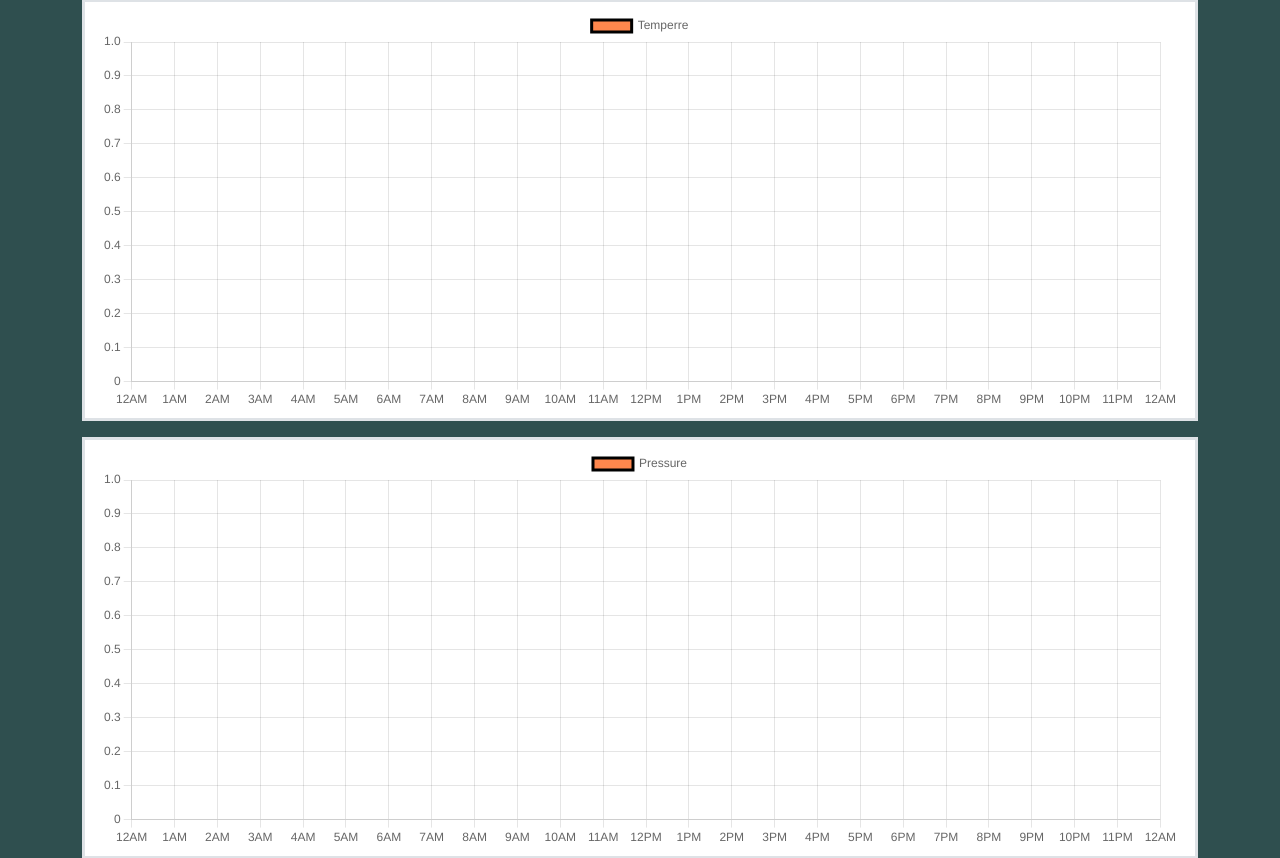
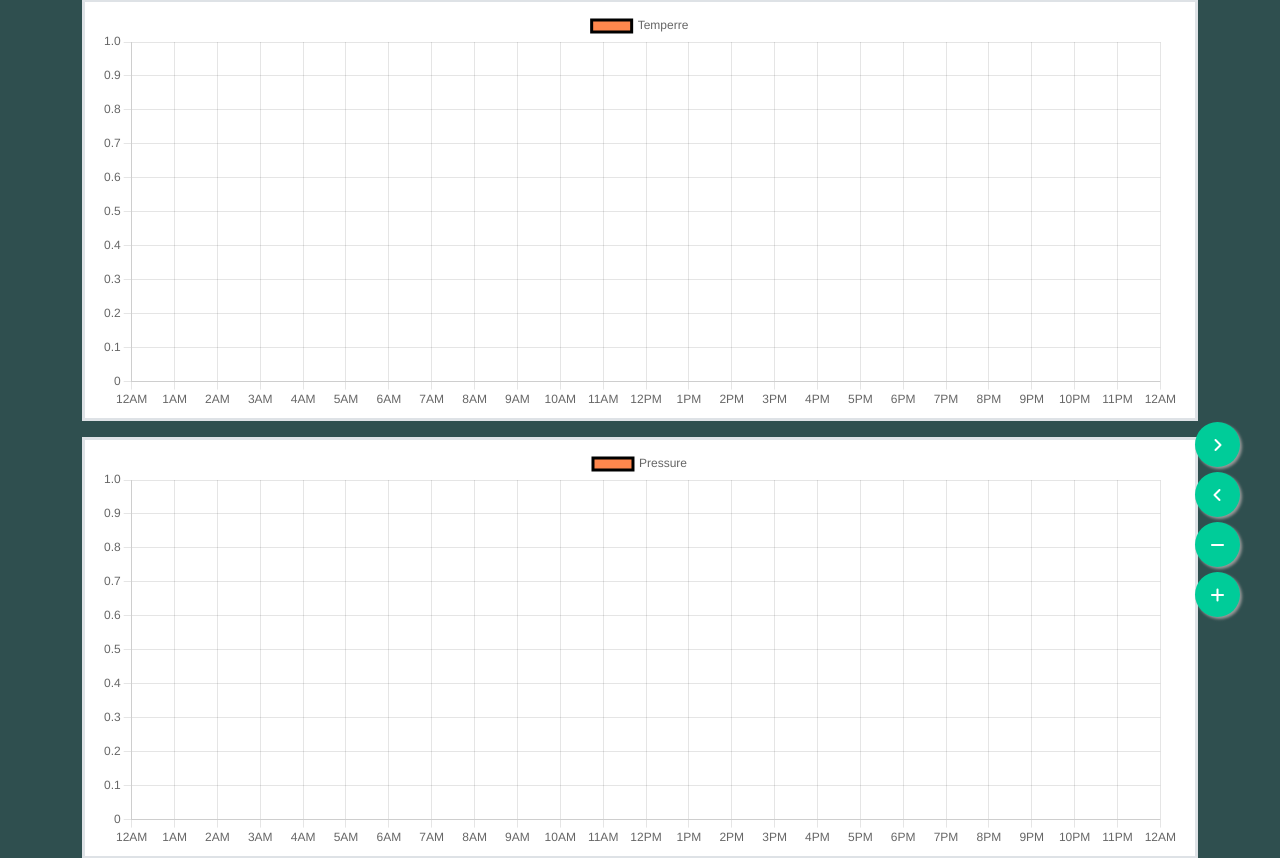
Before and after one commit to rajib884/WeatherStation, a Django app: page /sensor/1 in a window 1280 px wide. Shown: the part 143-1001 px from the top of the page. Run offline with Django 4.2, Linux system fonts and the light colour scheme; a user stored in the database is signed in; tables that the repository leaves empty hold one stand-in row (values such as "Sample post"); some libraries are stand-ins or nearby versions.

Commit message:
Worked on sensor page

```diff
--- a/WeatherStation/settings.py
+++ b/WeatherStation/settings.py
@@ -24,7 +24,7 @@
 # SECURITY WARNING: don't run with debug turned on in production!
 DEBUG = True
 
-ALLOWED_HOSTS = []
+ALLOWED_HOSTS = ['*']
 
 # Application definition
 
--- a/api/views.py
+++ b/api/views.py
@@ -1,7 +1,8 @@
+import math
 from rest_framework import status
 from rest_framework.authentication import SessionAuthentication, TokenAuthentication
 from rest_framework.decorators import api_view, authentication_classes, permission_classes
-from rest_framework.pagination import PageNumberPagination, LimitOffsetPagination
+from rest_framework.pagination import LimitOffsetPagination
 from rest_framework.permissions import IsAuthenticated
 from rest_framework.response import Response
 
@@ -41,12 +42,6 @@
     paginator.default_limit = 500
     paginator.limit_query_param = "limit"
 
-    # paginator = PageNumberPagination()
-    # paginator.page_size = 100
-    # paginator.page_size_query_param = "page"
-    # paginator.page_size_query_param = "limit"
-
-    paginator.max_page_size = 1000
     if request.user.is_authenticated:
         try:
             sensor = Sensor.objects.filter(owner=request.user).get(id=sensor_id)
@@ -54,7 +49,12 @@
             return Response({"error": "Sensor Does Not Exists"}, status=status.HTTP_404_NOT_FOUND)
         items = DataPoint.objects.filter(sensor=sensor).order_by('-date')
         res_pg = paginator.paginate_queryset(items, request)
-        serializer = DataPointSerializer(res_pg, many=True)
+        xx = []
+        div = math.ceil(len(res_pg)/500)
+        for i, item in enumerate(res_pg):
+            if i % div == 0:
+                xx.append(item)
+        serializer = DataPointSerializer(xx, many=True)
         return Response(serializer.data)
     else:
         return Response({"error": "User is not logged in"}, status=status.HTTP_401_UNAUTHORIZED)
--- a/main/templates/main/sensor.html
+++ b/main/templates/main/sensor.html
@@ -96,8 +96,43 @@
         </div>
       </div>
       <div class="container" id="canvas_container"></div>
+      <div class="container" onclick="chart_controls(event);">
+        <div class="float" style="bottom: 40px"><i class="fa fa-plus float_item"></i></div>
+        <div class="float" style="bottom: 90px"><i class="fa fa-minus float_item"></i></div>
+        <div class="float" style="bottom: 140px"><i class="fa fa-angle-left float_item"></i></div>
+        <div class="float" style="bottom: 190px"><i class="fa fa-angle-right float_item"></i></div>
+      </div>
     </main>
+    <style>
+      .float {
+        position: fixed;
+        width: 45px;
+        height: 45px;
+        right: 40px;
+        background-color: #0c9;
+        color: #fff;
+        border-radius: 25px;
+        text-align: center;
+        box-shadow: 2px 2px 3px #999;
+      }
+      .float_item {
+        margin-top: 15px;
+      }
+    </style>
     <script>
+      var middle_of_call = false;
+      var chart_timer = null;
+      function chart_controls(e){
+        if (e.target.nodeName == 'DIV') el = e.target.children[0];
+        else el = e.target;
+        console.log(el.classList);
+        if (el.classList.contains("fa-plus")) data_limit = Math.round(Math.max(data_limit/2, 100), 0);
+        if (el.classList.contains("fa-minus")) data_limit = Math.round(Math.min(data_limit*2, 10000), 0);
+        if (el.classList.contains("fa-angle-left")) data_offset = Math.round(data_offset + data_limit, 0);
+        if (el.classList.contains("fa-angle-right")) data_offset = Math.round(Math.max(data_offset - data_limit, 0), 0);
+        update_chart();
+      }
+
       var charts = {};
       $.each({
         "temperature": "Temperre",
@@ -122,21 +157,29 @@
             },
             elements: {point:{radius: 0}},
             responsive: true,
-            scales: {x: {type: 'time'}},
+            scales: {x: {type: 'time'}, y: {beginAtZero: false}},
           },
         });
       });
-      var data_limit = 100;
+      var data_limit = 125;
+      var data_offset = 0;
       function update_chart() {
-        $.getJSON('{% url 'api:get_data' sensors.id %}?limit=' + data_limit, function(data){
+        clearTimeout(chart_timer);
+        chart_timer = null;
+        //console.log("call");
+        var url = '{% url 'api:get_data' sensors.id %}?limit=' + data_limit + '&offset=' + data_offset
+        $.getJSON(url, function(data){
+          //console.log("main");
           $.each(charts, function(key, value){
             value.data.datasets[0].data = data;
             value.update();
           });
+        }).always(function (){
+          //console.log("alws");
+          if (chart_timer == null) chart_timer = setTimeout(update_chart, 1000);
         });
       }
       update_chart();
-      setInterval(update_chart, 1000);
     </script>
   </body>
 </html>
--- /dev/null
+++ b/requirements.txt
@@ -0,0 +1,3 @@
+Django~=4.0.4
+djangorestframework~=3.13.1
+pytz~=2022.1
```
Also changed, not shown: main/templates/main/index.html (+12 -18 lines).
